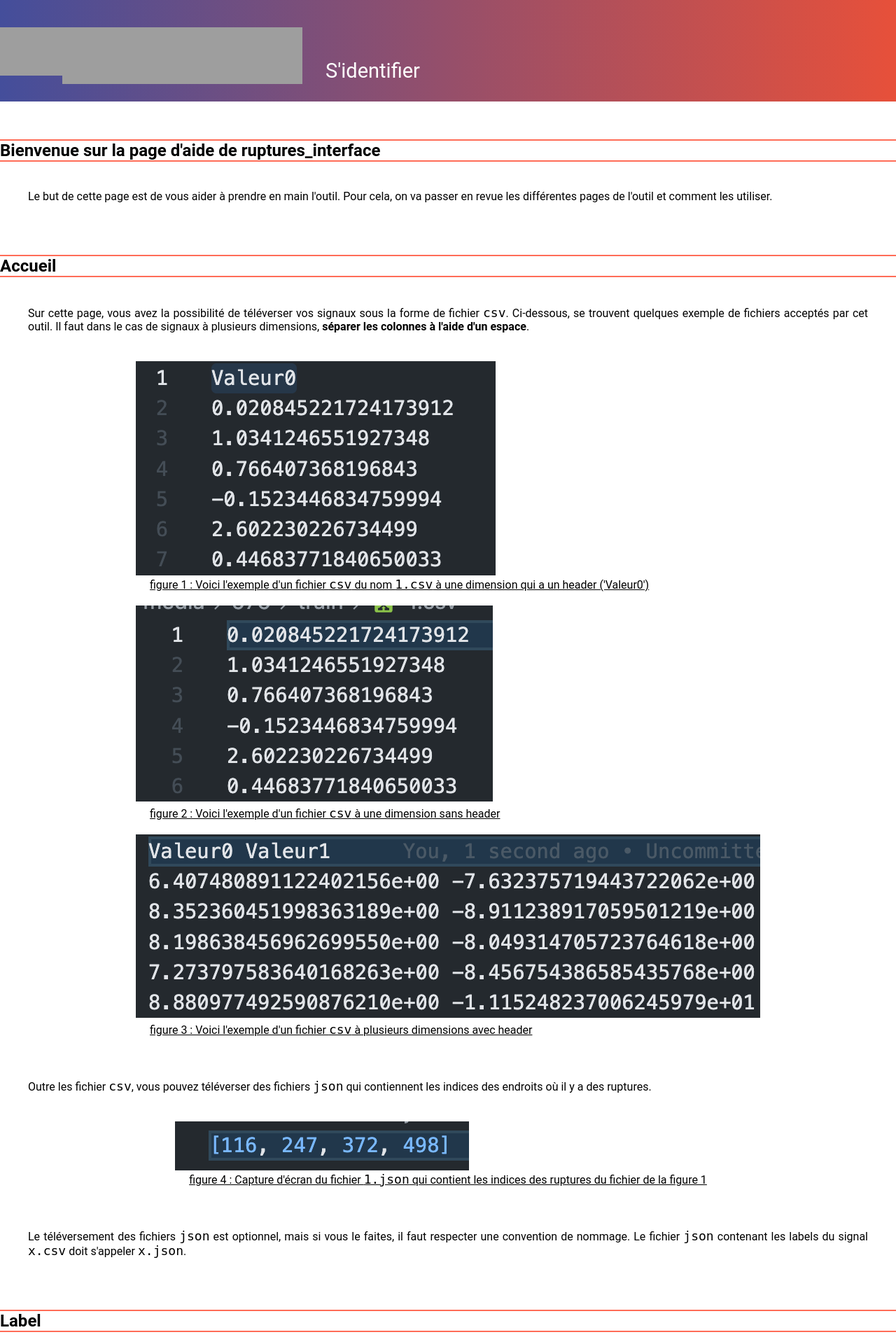
After one commit to mysterion186/ruptures_interface, a Django app: page /aide in a window 1280 px wide. The commit adds this page. Shown: the top 1920 px of the page at 70% size. Run offline with Django 4.2, Linux system fonts and the light colour scheme; grey boxes are pictures that could not be loaded.

Commit message:
création d'une page d'aide pour mieux comprendre le module

```diff
--- a/interface/static/interface/script.js
+++ b/interface/static/interface/script.js
@@ -14,7 +14,7 @@ fileInput.onchange = (e)=>{
     let file = e.target.files[0];
     // on rend le bouton "passer à l'étape suivante clickable"
     const next_step = document.querySelector(".done");
-    if (next_step !== undefined){
+    if (next_step !== null){
         next_step.classList.remove("done");
     }
     if (file){
@@ -79,5 +79,5 @@ function validate_paire(){
     }
 }
 
-const label_valide = document.querySelector("#labelise");
-label_valide.addEventListener("click",()=>{console.log(validate_paire());});
+// const label_valide = document.querySelector("#labelise");
+// label_valide.addEventListener("click",()=>{console.log(validate_paire());});
--- a/interface/static/interface/signal.js
+++ b/interface/static/interface/signal.js
@@ -25,6 +25,7 @@ function makePlotly( traces,line_bottom,line_top ){
     const folder_val = document.getElementById("folder_val"); // on choppe le dossier de la session
     const selected_file = document.querySelector(".choosed");
     axios.get(`prediction/coord/${folder_val.innerHTML}/train/${selected_file.innerHTML}`).then((response) => {
+        if (response["data"]["status"] === "success") {
             const label_array = response["data"]["array"];
             for (var i = 0; i < label_array.length; i++){
                 layout["shapes"].push({
@@ -43,6 +44,7 @@ function makePlotly( traces,line_bottom,line_top ){
                 event_listener_label("label_coordinate",layout);
             }
             Plotly.redraw('myDiv');
+        }
     });
 
     Plotly.newPlot('myDiv', traces,layout,{editable: true,}); // code plotly pour afficher le graph dans la page HTMl
--- a/interface/static/interface/style.css
+++ b/interface/static/interface/style.css
@@ -7,7 +7,8 @@ a{
     text-decoration: none;
 }
 #file_input{
-    display:flex;
+    display:grid;
+    grid-template-columns: auto;
     align-items:center;
     justify-content:center;
 }
@@ -178,12 +179,18 @@ h1{
 }
 
 .log{
-    position : fixed;
+    position : relative;
     right: 23px;
     font-size : 29px;
     color: white;
     justify-content: flex-end;
     margin-top: 56px;
+}
+
+#log_wrapper{
+    display : flex;
+    align-items : center;
+    justify-content:flex-end;
 }
 
 .file-container{
@@ -259,7 +266,7 @@ h1{
 .label{
     display : grid;
     grid-template-columns: auto auto;
-    padding-top : 170px;
+    padding-top : 100px;
 }
 
 .choosed{
@@ -302,7 +309,7 @@ h1{
     width: 230px;
     background-color:#444E9B;
     margin : 10px;
-    margin-top : 40px;
+    margin-top : 10px;
     padding: 10px;
     border-radius: 30px;
     color: white;
@@ -466,3 +473,90 @@ h1{
 #label_predict{
     padding-top:40px;
 }
+
+#aide p{
+    text-align: justify;
+    padding: 20px;
+    margin : 20px;
+}
+
+#aide{
+    display : flex;
+    justify-content:center;
+    align-items:center;
+}
+
+#aide .title{
+    border-bottom: 2px solid #ff6c57;
+    border-top: 2px solid #ff6c57;
+    width: 100%;
+    margin-left: 0;
+    margin-bottom: 15px;
+}
+
+code{
+    font-size:18px;
+}
+
+section #image{
+    display : grid;
+    grid-template-columns: auto;
+    align-items:center;
+    justify-content:center;
+}
+
+#aide .img{
+    display : grid;
+    grid-template-columns: auto;
+    /* grid-template-rows: auto auto; */
+}
+
+.img img{
+    display : flex;
+    align-items:center;
+    justify-content:center;
+}
+.subtitle{
+    margin-top : 2px !important;
+    padding : 0 !important;
+    text-decoration: underline;
+    justify-content: center;
+    align-items: center;
+}
+
+#aide ul{
+    width : 90%;
+    margin-left: 60px;
+    text-align: justify;
+    margin-right: 60px;
+    /* list-style-image: url('json_csv_1d.png'); */
+    list-style : none;
+}
+
+#aide li {
+    font-family: 'Font Awesome 5 Free';
+    font-weight: 900;
+}
+
+#aide li:before {
+    content: '\1433 ';
+    color: #ff6c57;
+}
+
+.helper{
+    color : gray;
+    margin-top:20px;
+    width : 1000px;
+}
+
+
+.helper a{
+    color: gray;
+    text-decoration: underline;
+}
+
+#helper{
+    margin : auto;
+    width :50%;
+    padding-top : 20px;
+}
--- /dev/null
+++ b/interface/templates/interface/aide.html
@@ -0,0 +1,69 @@
+{% extends 'interface/base.html' %}
+{% load static %}
+{% block content %}
+<section id="aide">
+    <div class="text">
+        <h1 id="main_title" class="title">Bienvenue sur la page d'aide de ruptures_interface</h1>
+        <p>
+            Le but de cette page est de vous aider à prendre en main l'outil. Pour cela, on va passer en revue les différentes pages
+            de l'outil et comment les utiliser.
+        </p>
+        <h2 class="second_header title">Accueil</h2>
+        <p>
+            Sur cette page, vous avez la possibilité de téléverser vos signaux sous la forme de fichier <code>csv</code>. Ci-dessous,
+            se trouvent quelques exemple de fichiers acceptés par cet outil. Il faut dans le cas de signaux à plusieurs dimensions,<b> séparer les
+            colonnes à l'aide d'un espace</b>.
+        </p>
+        <section id="image">
+            <div class="img">
+                <img src="{% static 'interface/csv_1d_header.png' %}" alt="csv à 1 dimension avec un header">
+                <p class="subtitle">figure 1 : Voici l'exemple d'un fichier <code>csv</code> du nom <code>1.csv</code> à une dimension qui a un header ('Valeur0')</p>
+            </div>
+            <div class="image">
+                <img src="{% static 'interface/csv_1d_no_header.png' %}" alt="csv à 1 dimension sans header">
+                <p class="subtitle">figure 2 : Voici l'exemple d'un fichier <code>csv</code> à une dimension sans header </p>
+            </div>
+            <div class="image">
+                <img src="{% static 'interface/csv_2d_header.png' %}" alt="csv à plusieurs dimension avec header">
+                <p class="subtitle">figure 3 : Voici l'exemple d'un fichier <code>csv</code> à plusieurs dimensions avec header </p>
+            </div>
+        </section>
+        <p>
+            Outre les fichier <code>csv</code>, vous pouvez téléverser des fichiers <code>json</code> qui contiennent les indices des endroits où
+            il y a des ruptures.
+            <section id="image">
+                <div class="img">
+                    <img src="{% static 'interface/json_csv_1d.png' %}" alt="label pour le fichier 1.csv de la figure 1">
+                    <p class="subtitle">figure 4 : Capture d'écran du fichier <code>1.json</code> qui contient les indices des ruptures du fichier de la figure 1</p>
+                </div>
+            </section>
+        <p>
+            Le téléversement des fichiers <code>json</code> est optionnel, mais si vous le faites, il faut respecter une convention de nommage.
+            Le fichier <code>json</code> contenant les labels du signal <code>x.csv</code> doit s'appeler <code>x.json</code>.
+        </p>
+        <h2 class="second_header title">Label</h2>
+        <p>
+            Sur la page <b>Label</b>, vous avez la possibilité de labelliser vos signaux pour y indiquer les endroits où se produisent les ruptures sur le signal.
+            Si à l'étape précédente, vous avez téléversé des fichiers <code>json</code> (en respectant la convention de nommage), les labels seront automatiquement tracés pour vous (vous aurez quand même la possibilité de les modifier).
+            Voici la liste des actions qui peuvent être réalisées sur cette page :
+            <ul>
+                <li> poser un label : pour cela, il faut cliquer sur le graphique à l'endroit où vous voulez poser un label.</li>
+                <li> déplacer un label : une fois posé, vous pouvez déplacer un label en le sélectionnant (drag and drop).</li>
+                <li> supprimer un label : lorsque vous voulez supprimer un label, vous devez passer la souris sur la zone où se trouve la liste des labels posés (sur la droite) le label correspondant sera alors en bleu pour vous aider à le remarquer. Une croix rouge apparaîtra pour supprimer ce label.</li>
+                <li> Valider : À chaque fois que vous avez fini de poser les labels, vous devez valider ces derniers, une fois que vous avez labellisé tous les signaux vous devez cliquer le bouton "Entraîner le modèle".</li>
+            </ul>
+        </p>
+        <h2 class="second_header title">Prédiction</h2>
+        <p>
+            Sur la page <b>Prédiction</b>, vous avez maintenant la possibilité de prédire les ruptures sur vos signaux. En effet, le but de l'étape précédente était d'entraîner le modèle à détecter les ruptures sur des signaux "spécifiques".
+            Pour obtenir vos premières prédictions, vous devez téléverser dans l'espace prévu à cet effet vos signaux.
+            Une fois tous vos signaux téléversés, vous pouvez appuyer sur le bouton prédire pour voir les résultats.
+            Vous tomberez sur une page similaire à la page <b>Label</b>, où vous pourrez cliquer sur les fichiers et afficher les points de ruptures prédits par le module.
+            <p>
+                C'est optionnel, mais vous avez la possibilité de téléverser des fichiers <code>json</code> pour comparer la prédiction du module et des labels détecté 'à la main'.
+                Pour cela, comme sur la page d'accueil, il y a une convention de nommage à respecter. Le fichier <code>json</code> contenant les labels du signal <code>x.csv</code> doit s'appeler <code>x.true.json</code>.
+            </p>
+        </p>
+    </div>
+</section>
+{% endblock %}
--- a/interface/templates/interface/base.html
+++ b/interface/templates/interface/base.html
@@ -12,8 +12,10 @@
     <div id="navbar">
         <img id="borelli" src="https://centreborelli.ens-paris-saclay.fr/sites/centre_borelli/files/icons/xlogo_cb.png.pagespeed.ic.hkhtFJmMwg.webp" alt="centre_borelli">
         <img id="ENS" src="https://centreborelli.ens-paris-saclay.fr/sites/centre_borelli/files/icons/xlogo_ens_ps.png.pagespeed.ic.1_mAbAZU8R.webp" alt="ENS">
-        <div class="log">
-            S'identifier
+        <div id="log_wrapper">
+            <div class="log">
+                    S'identifier
+            </div>
         </div>
     </div>
 
--- a/interface/templates/interface/index.html
+++ b/interface/templates/interface/index.html
@@ -4,6 +4,10 @@
 <script src="https://unpkg.com/axios/dist/axios.min.js"></script>
 
 <section id = "file_input">
+    <div class="helper">
+        Sur cette page, vous devez mettre des signaux (fichier <code>csv</code>) et des fichiers <code>json</code> (optionnel, mais dois respecter une certaine convention de nommage) pour pouvoir entraîner le modèle.
+        <a href="{% url 'interface:aide' %}" target="_blank">Cliquez ici pour avoir plus d'informations</a>
+    </div>
     <div class="wrapper">
         <form id="myform" method="post" enctype="multipart/form-data">
             <header>Télécharger vos fichiers ici</header>
--- a/interface/templates/interface/prediction.html
+++ b/interface/templates/interface/prediction.html
@@ -6,6 +6,11 @@
 <script src="https://cdn.plot.ly/plotly-latest.min.js"></script>
 <section id="content">
     <p hidden id="folder_val">{{ folder_val }}</p>
+    <div class="helper">
+        Sur cette page vous devez téléverser les fichiers sur lesquels vous voulez prédirer les ruptures.
+        Vous avez la possibilité d'ajouter des fichiers <code>json</code> (optionnel, mais dois respecter une certaine convention de nommage).
+        <a href="{% url 'interface:aide' %}" target="_blank">Cliquez ici pour avoir plus d'informations</a>
+    </div>
     <h1 class="title">Pénalité</h1>
     <section id="predict_wrapper">
         <section id="penalite">
--- a/interface/urls.py
+++ b/interface/urls.py
@@ -11,9 +11,10 @@ urlpatterns = [
     path("label", views.label, name="label"),  # url de la page pour mettre des labels
     path("add",views.get_label,name = "get_label"), # url pour ajouter des labels aux signaux
     path("train",views.train, name="train"), # url de la page qui va retourner les paramètres obtenues pour la prédiction
+    path("delete",views.delete_folder,name="delete"), # url pour supprimer un dossier en cas d'erreur de la part de l'utilisateur (signaux labellisé)
+    path("aide",views.aide, name="aide"), # url vers la page d'aide
     path("prediction", views.prediction, name="prediction"), # url qui va permettre d'uploader les fichiers pour déterminer les ruptures
     path("prediction/signal",views.get_signals,name="upload_signal"), # url qui va recevoir les fichiers uploadé
     path("prediction/predict",views.predict, name="predict"), # url pour faire appel à alpin_predict
     path("prediction/coord/<int:folder_val>/<str:folder_name>/<str:filename>",views.coord, name="coord"), # url pour chopper les indices des ruptures
-    path("delete",views.delete_folder,name="delete"), # url pour supprimer un dossier en cas d'erreur de la part de l'utilisateur (signaux labellisé)
 ]+static(settings.MEDIA_URL,document_root=settings.MEDIA_ROOT) # url pour accèder aux médias
--- a/interface/views.py
+++ b/interface/views.py
@@ -107,11 +107,8 @@ def coord(request,filename,folder_val,folder_name):
         array = tools.load_json(Path(str(MEDIA_ROOT)+"/"+str(folder_val)+"/"+str(folder_name)+"/"+clean_filename+ext))
         # si l'utilisateur veut prédire les ruptures mais met en même temps un fichier  json on envoie les valeurs en plus au front pour superposer les 2
         if (os.path.exists(str(MEDIA_ROOT)+"/"+str(folder_val)+"/"+str(folder_name)+"/"+clean_filename+".true.json")) and folder_name =="test" :
-            print("dans le if exists")
             labels = tools.load_json(Path(str(MEDIA_ROOT)+"/"+str(folder_val)+"/"+str(folder_name)+"/"+clean_filename+".true.json"))
             return JsonResponse({"status":"success","filename":filename,'folder_val':folder_val,'array':array[:-1],'labels':labels[:-1]})
-        else :
-            print("dans le else")
         return JsonResponse({"status":"success","filename":filename,'folder_val':folder_val,'array':array[:-1]})
     except FileNotFoundError :
         return JsonResponse({"status":"FileNotFoundError","filename":filename,'folder_val':folder_val})
@@ -123,3 +120,6 @@ def delete_folder(request):
     folder_path = str(MEDIA_ROOT)+"/"+str(folder_val)
     shutil.rmtree(folder_path)
     return JsonResponse({"status":"success"})
+
+def aide(request):
+    return render(request,'interface/aide.html')
```
Also changed, not shown: interface/templates/interface/label.html (+7 -0 lines), interface/static/interface/csv_1d_header.png (added), interface/static/interface/csv_1d_no_header.png (added), interface/static/interface/csv_2d_header.png (added), interface/static/interface/json_csv_1d.png (added), interface/static/interface/li_arrow.png (added). Lines whose indentation alone changed are shown as unchanged.
